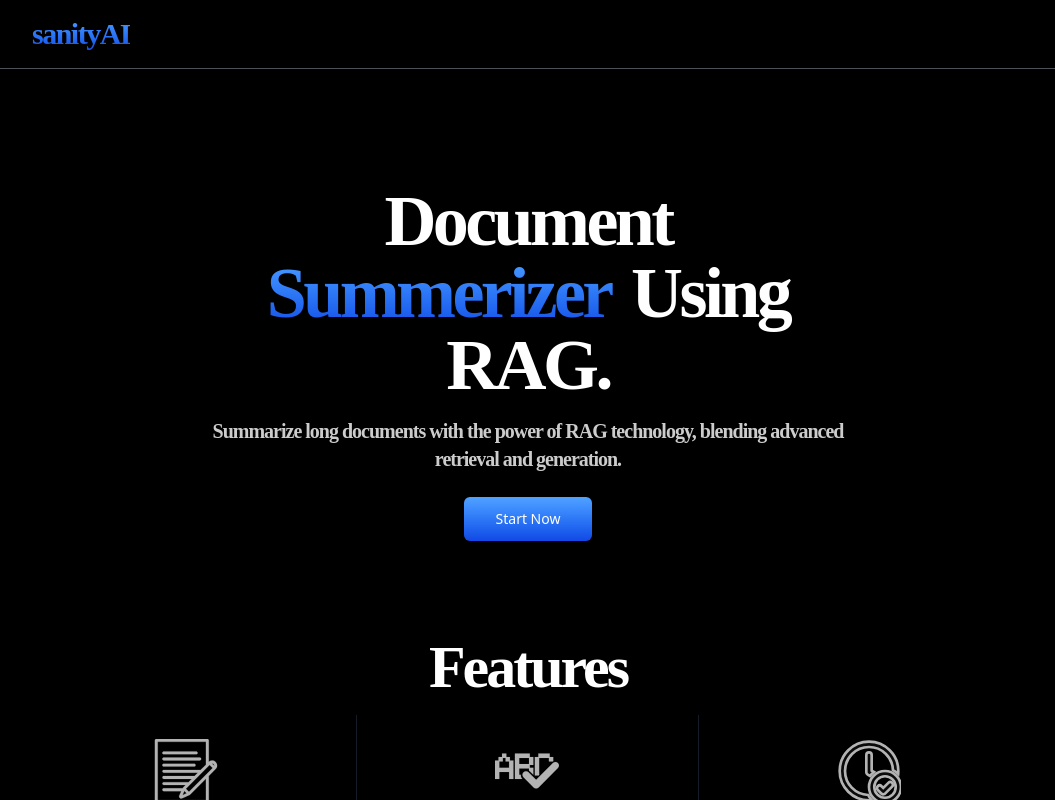
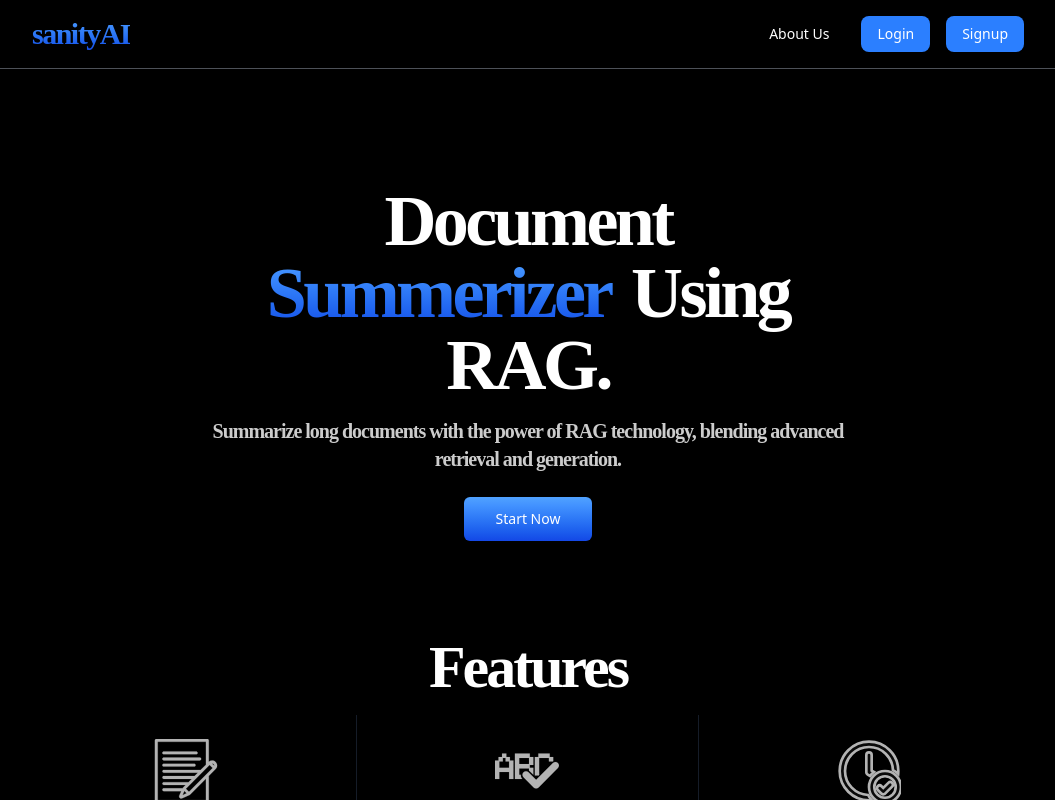
Before and after one commit to Piyushxz/SanityAI-DocumentSummerizer, a React (Vite) app: page / in a window 1280 px wide. Shown: the top 800 px of the page, without its empty margins (112-1167 px from the left). Built offline with nearby package versions, Linux system fonts and the light colour scheme; a web font is replaced by a local one.

Commit message:
added aboutus,footer

```diff
--- a/package.json
+++ b/package.json
@@ -18,6 +18,7 @@
     "react": "^18.3.1",
     "react-dom": "^18.3.1",
     "react-router-dom": "^7.1.5",
+    "react-scroll": "^1.9.2",
     "recoil": "^0.7.7",
     "sonner": "^1.7.4",
     "tailwindcss": "^4.0.3"
@@ -26,6 +27,7 @@
     "@eslint/js": "^9.17.0",
     "@types/react": "^18.3.18",
     "@types/react-dom": "^18.3.5",
+    "@types/react-scroll": "^1.8.10",
     "@vitejs/plugin-react": "^4.3.4",
     "eslint": "^9.17.0",
     "eslint-plugin-react-hooks": "^5.0.0",
--- a/src/components/Navbar.tsx
+++ b/src/components/Navbar.tsx
@@ -1,17 +1,49 @@
-import { motion } from "motion/react"
-export const Navbar = ()=>{
-    return(
-        <>
-        <motion.div
-        initial={{opacity:0,y:-20}}
-        animate={{opacity:1,y:0}}
-        transition={{delay:0.2,ease:"easeInOut"}}
-        className="w-[100vw] flex justify-center border-b border-gray-400/50">
-            <div className=" w-[80vw] flex justify-between p-4  ">
-                <h1 className="font-primary font-extrabold text-[#FDFEFF] text-3xl text-primary tracking-tighter  bg-gradient-to-b from-blue-400 to-blue-700 bg-clip-text  text-transparent">sanityAI</h1>
-            </div>
-        </motion.div>
+import { motion } from "framer-motion";
+import { useNavigate } from "react-router-dom";
+import { Link } from "react-scroll";
 
-        </>
-    )
-}
+export const Navbar = () => {
+  const navigate = useNavigate();
+
+  return (
+    <>
+      <motion.div
+        initial={{ opacity: 0, y: -20 }}
+        animate={{ opacity: 1, y: 0 }}
+        transition={{ delay: 0.2, ease: "easeInOut" }}
+        className="w-[100vw] flex justify-center border-b border-gray-400/50"
+      >
+        <div className="w-[80vw] flex justify-between p-4">
+          <h1
+            className="font-primary font-extrabold text-[#FDFEFF] text-3xl text-primary tracking-tighter bg-gradient-to-b from-blue-400 to-blue-700 bg-clip-text text-transparent cursor-pointer"
+            onClick={() => navigate('/')}
+          >
+            sanityAI
+          </h1>
+          <div className="flex space-x-4">
+            <Link
+              to="about-us"
+              smooth={true}
+              duration={500}
+              className="cursor-pointer text-white hover:text-blue-500 font-medium text-sm px-4 py-2"
+            >
+              About Us
+            </Link>
+            <button
+              className="text-white bg-blue-500 hover:bg-blue-700 font-medium rounded-lg text-sm px-4 py-2"
+              onClick={() => navigate('/login')}
+            >
+              Login
+            </button>
+            <button
+              className="text-white bg-blue-500 hover:bg-blue-700 font-medium rounded-lg text-sm px-4 py-2"
+              onClick={() => navigate('/signup')}
+            >
+              Signup
+            </button>
+          </div>
+        </div>
+      </motion.div>
+    </>
+  );
+};
--- a/src/pages/Landing.tsx
+++ b/src/pages/Landing.tsx
@@ -3,23 +3,25 @@ import Features from "../components/Featurs"
 import {motion} from "motion/react"
 import { toast } from "sonner"
 import Aboutus from "../components/Aboutus"
-export const Landing = ()=>{
-    return(
+
+export const Landing = () => {
+    return (
       <div className="overflow-x-hidden">
-            <Navbar/>
+        <Navbar />
         <div className="flex flex-col items-center justify-center mt-24">
           <motion.div
             initial={{ opacity: 0, y: 0 }}
             animate={{ opacity: 1, y: 20 }}
-
             transition={{
               duration: 0.4,
-                          delay:0.5,
+              delay: 0.5,
               ease: "easeInOut",
-                          type: "spring", bounce: 0.65,    visualDuration: 0.5,
-
+              type: "spring",
+              bounce: 0.65,
+              visualDuration: 0.5,
             }}
-                className="w-full md:w-1/2 text-center">
+            className="w-full md:w-1/2 text-center"
+          >
             <h1 className="font-primary tracking-tighter font-extrabold text-4xl md:text-7xl text-white">
               Document{" "}
               <span className="w-fit bg-gradient-to-b from-blue-400 to-blue-700 bg-clip-text pr-1.5 text-center text-transparent md:mb-4">
@@ -31,40 +33,51 @@ export const Landing = ()=>{
               Summarize long documents with the power of RAG technology, blending advanced retrieval and generation.
             </h3>
           </motion.div>
-                <motion.div  initial={{ opacity: 0, y: 0 }}
+          <motion.div
+            initial={{ opacity: 0, y: 0 }}
             animate={{ opacity: 1, y: 20 }}
             transition={{
               duration: 0.3,
-                          delay:0.7,
+              delay: 0.7,
               ease: "easeInOut",
-                          type: "spring", bounce: 0.65,    visualDuration: 0.5
+              type: "spring",
+              bounce: 0.65,
+              visualDuration: 0.5,
             }}
-                className="mt-6">
-                <button onClick={()=>toast.success('Welcome!')}
-                className="inline-flex items-center justify-center whitespace-nowrap text-sm ring-offset-background focus-visible:outline-none focus-visible:ring-2 focus-visible:ring-ring focus-visible:ring-offset-2 disabled:pointer-events-none disabled:opacity-50 bg-gradient-to-b from-blue-400 to-blue-700 text-white font-medium hover:opacity-80 transition-all duration-300 h-11 rounded-md px-8">
+            className="mt-6"
+          >
+            <button
+              onClick={() => toast.success("Welcome!")}
+              className="inline-flex items-center justify-center whitespace-nowrap text-sm ring-offset-background focus-visible:outline-none focus-visible:ring-2 focus-visible:ring-ring focus-visible:ring-offset-2 disabled:pointer-events-none disabled:opacity-50 bg-gradient-to-b from-blue-400 to-blue-700 text-white font-medium hover:opacity-80 transition-all duration-300 h-11 rounded-md px-8"
+            >
               Start Now
             </button>
           </motion.div>
         </div>
 
         <div className="mt-24">
-                <motion.div initial={{ opacity: 0, y: 0 }}
+          <motion.div
+            initial={{ opacity: 0, y: 0 }}
             animate={{ opacity: 1, y: 20 }}
             transition={{
               duration: 0.3,
-                          delay:0.9,
+              delay: 0.9,
               ease: "easeInOut",
-                          type: "spring", bounce: 0.65,    visualDuration: 0.5
+              type: "spring",
+              bounce: 0.65,
+              visualDuration: 0.5,
             }}
-                 className="flex justify-center overflow-hidden">
+            className="flex justify-center overflow-hidden"
+          >
             <h1 className="font-primary tracking-tighter font-extrabold text-4xl md:text-6xl text-white">
               Features
             </h1>
           </motion.div>
-                <Features/>
-                <Aboutus/>
-
+          <Features />
+          <div id="about-us">
+            <Aboutus />
           </div>
         </div>
-    )
-}
+      </div>
+    );
+  };
```
Also changed, not shown: 1 other file (tests, documents, lock files or other folders). Lines whose indentation alone changed are shown as unchanged.
